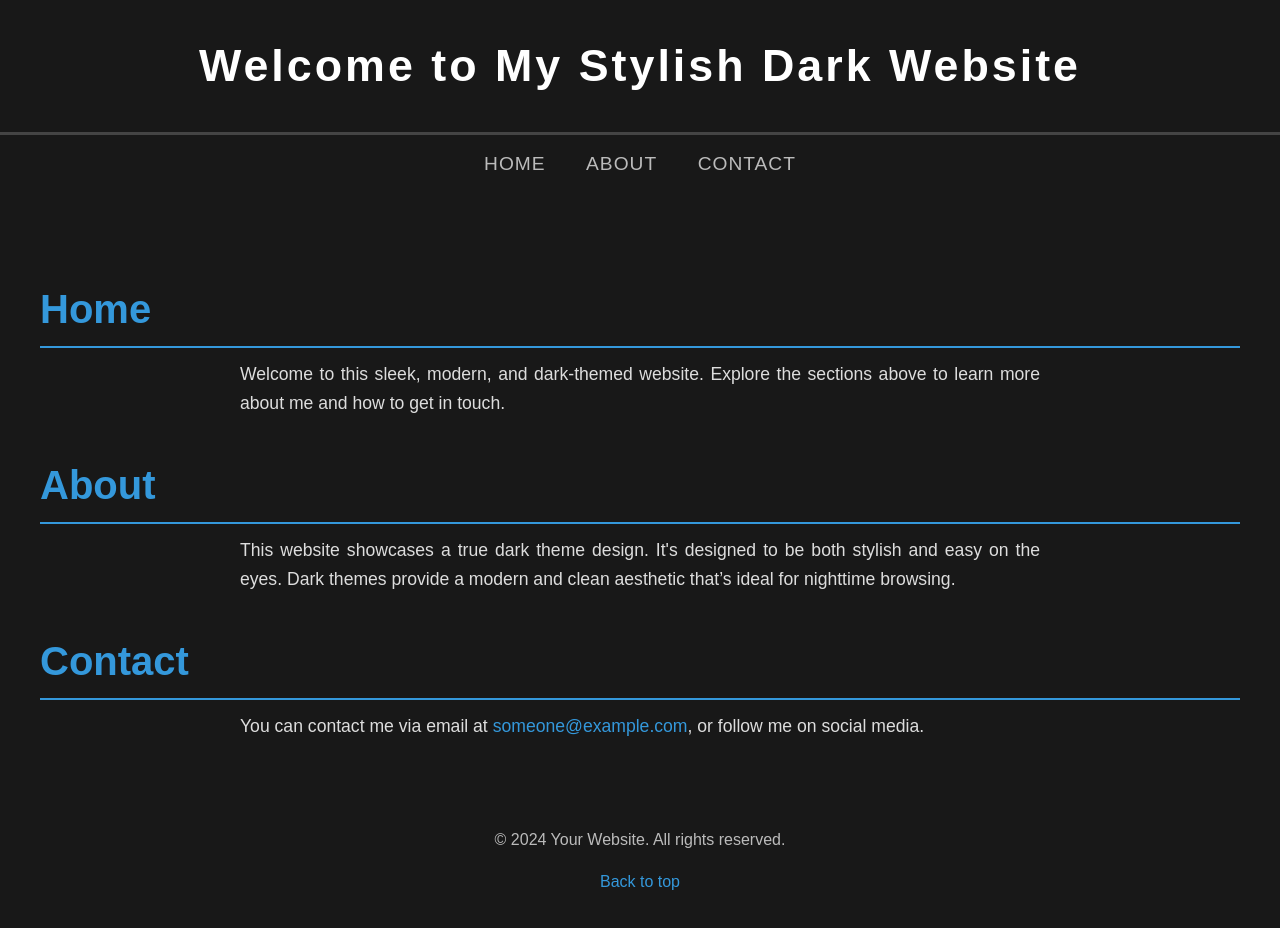
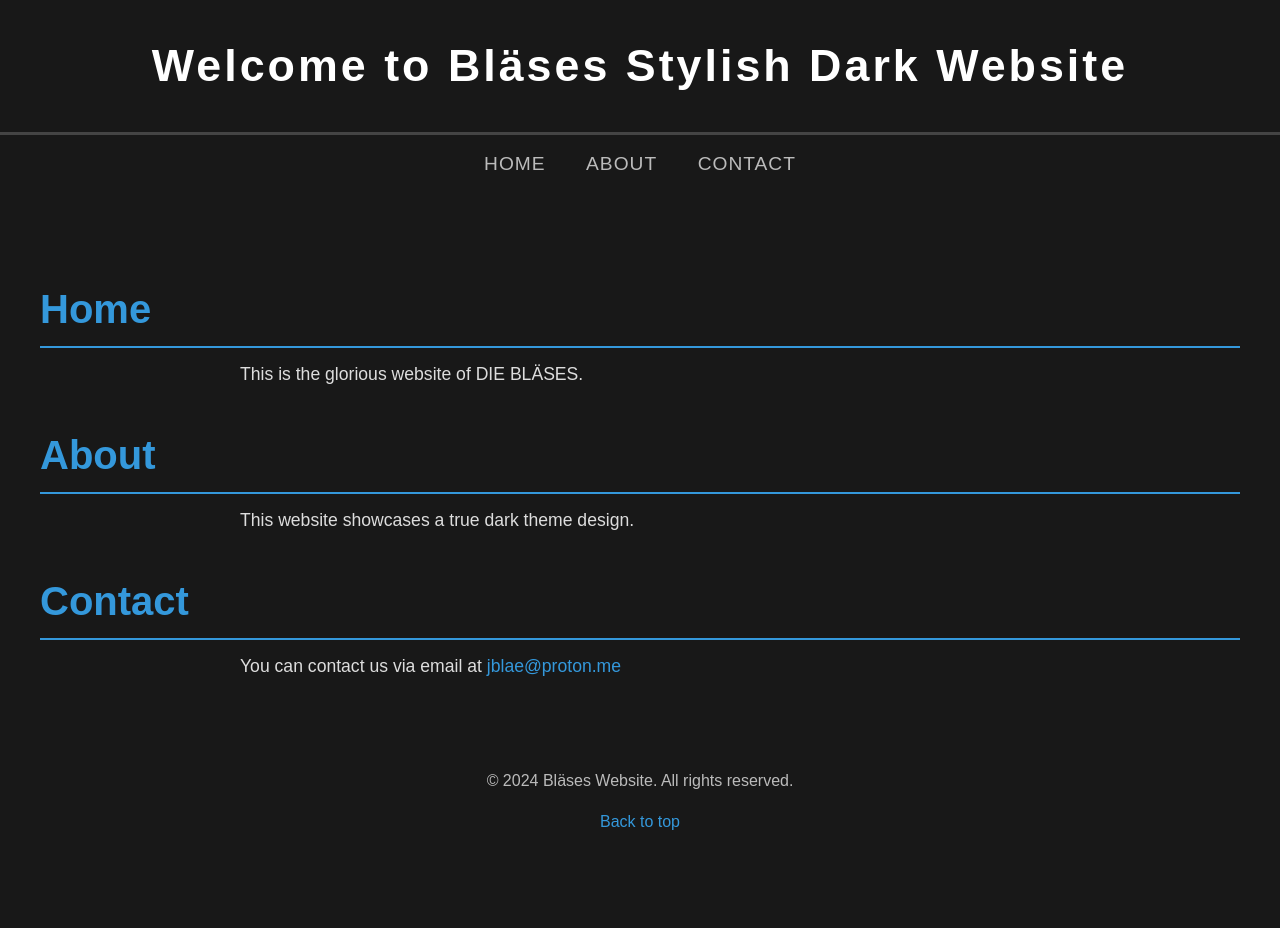
Before and after one commit to jmb-4/website, a plain HTML site: page index.html in a window 1280 px wide. After the commit the page ends 871 px from the top, so only its background shows below. Drawn offline with Linux system fonts and the light colour scheme.

Commit message:
Update index.html

```diff
--- a/index.html
+++ b/index.html
@@ -10,7 +10,7 @@
 
     <!-- Header Section -->
     <header>
-        <h1>Welcome to My Stylish Dark Website</h1>
+        <h1>Welcome to Bläses Stylish Dark Website</h1>
     </header>
 
     <!-- Navigation -->
@@ -24,23 +24,23 @@
     <main>
         <section id="home">
             <h2 class="section-title">Home</h2>
-            <p class="section-content">Welcome to this sleek, modern, and dark-themed website. Explore the sections above to learn more about me and how to get in touch.</p>
+            <p class="section-content">This is the glorious website of DIE BLÄSES.</p>
         </section>
 
         <section id="about">
             <h2 class="section-title">About</h2>
-            <p class="section-content">This website showcases a true dark theme design. It's designed to be both stylish and easy on the eyes. Dark themes provide a modern and clean aesthetic that’s ideal for nighttime browsing.</p>
+            <p class="section-content">This website showcases a true dark theme design.</p>
         </section>
 
         <section id="contact">
             <h2 class="section-title">Contact</h2>
-            <p class="section-content">You can contact me via email at <a href="mailto:someone@example.com">someone@example.com</a>, or follow me on social media.</p>
+            <p class="section-content">You can contact us via email at <a href="jblae@proton.me">jblae@proton.me</a></p>
         </section>
     </main>
 
     <!-- Footer -->
     <footer>
-        <p>&copy; 2024 Your Website. All rights reserved.</p>
+        <p>&copy; 2024 Bläses Website. All rights reserved.</p>
         <p><a href="#home">Back to top</a></p>
     </footer>
 
```
